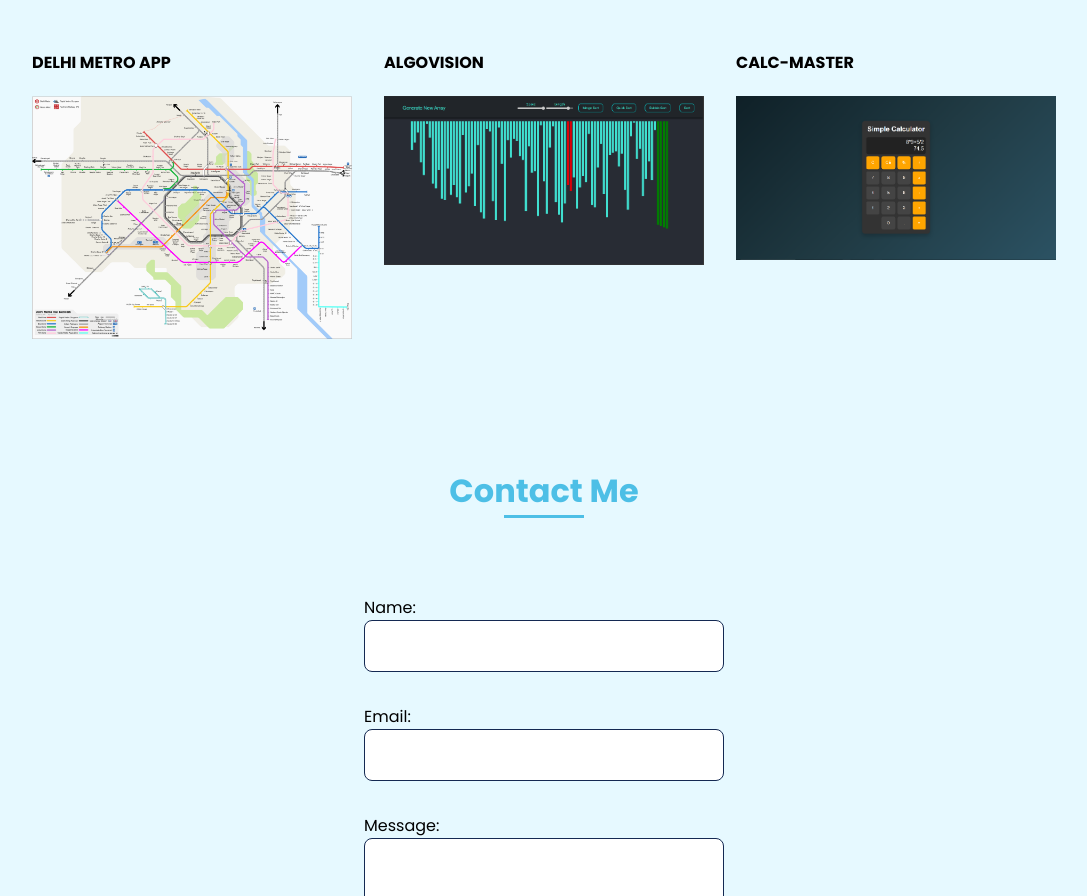
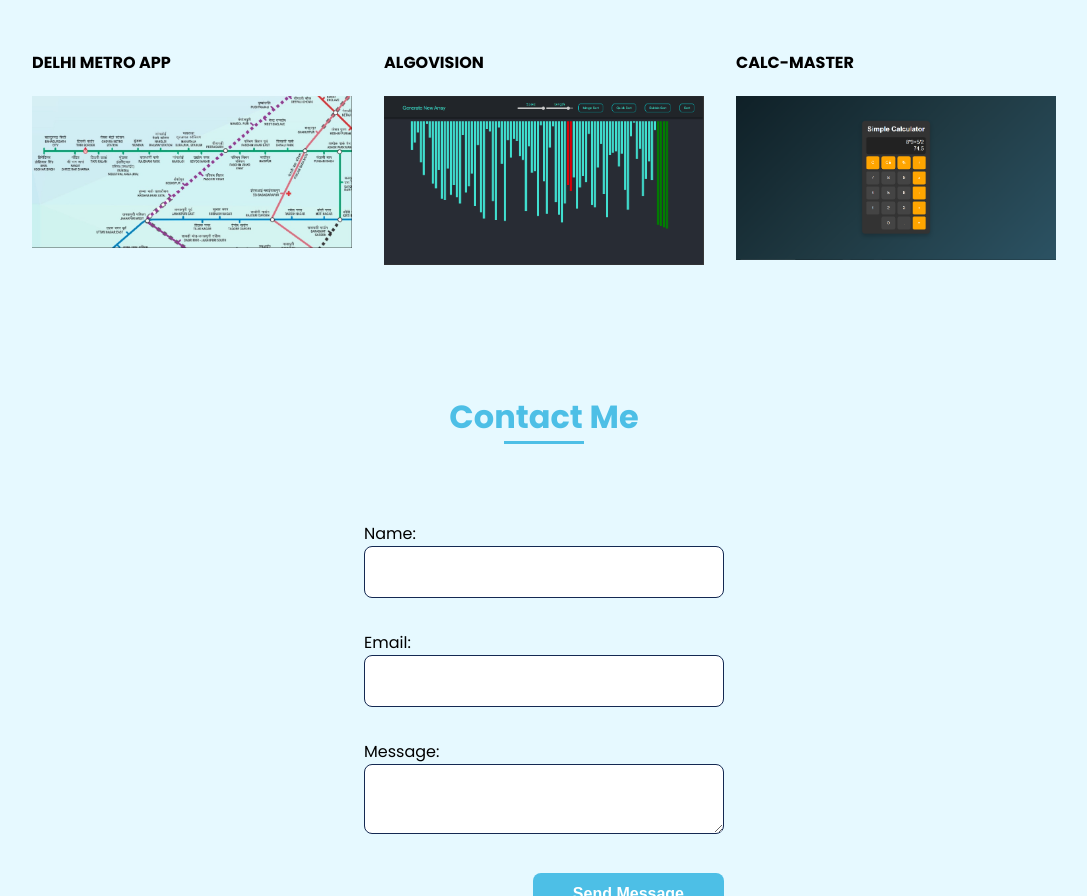
Before and after one commit to avinashsaroj01/My-Portfolio-Website, a plain HTML site: page index.html in a window 1280 px wide. Shown: the part 2723-3619 px from the top of the page, without its empty margins (96-1183 px from the left). Drawn offline with nearby package versions, Linux system fonts and the light colour scheme.

Commit message:
file modified

```diff
--- a/index.html
+++ b/index.html
@@ -230,7 +230,7 @@
                 <div>
                     <h4> DELHI METRO APP </h4>
                     <a href="https://github.com/avinashsaroj01/Metro-Path-Finder.git" class="work__img">
-                        <img src="assets/img/metro.png" alt="">
+                        <img src="assets/img/Delhi-metro-green-line.jpg" alt="">
                     </a>
 
                 </div>
```
Also changed, not shown: assets/img/Delhi-metro-green-line.jpg (added).
